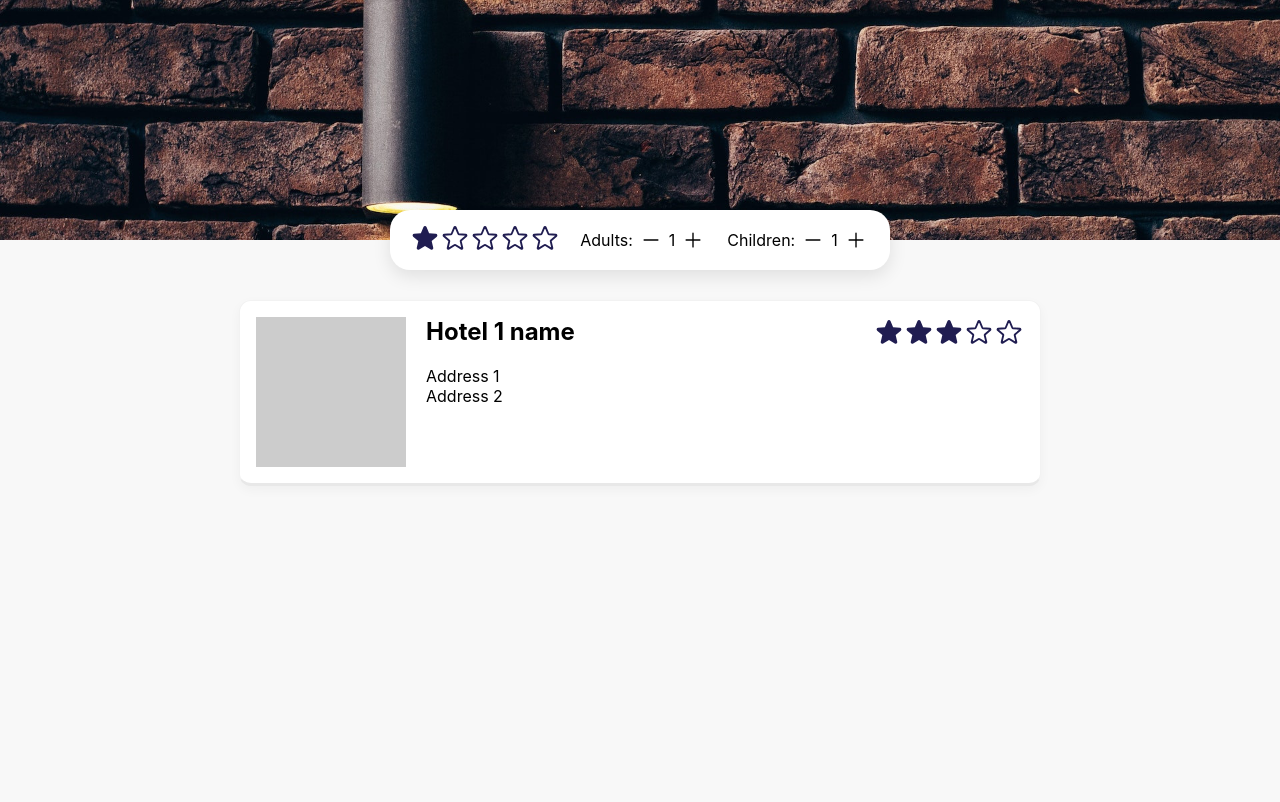
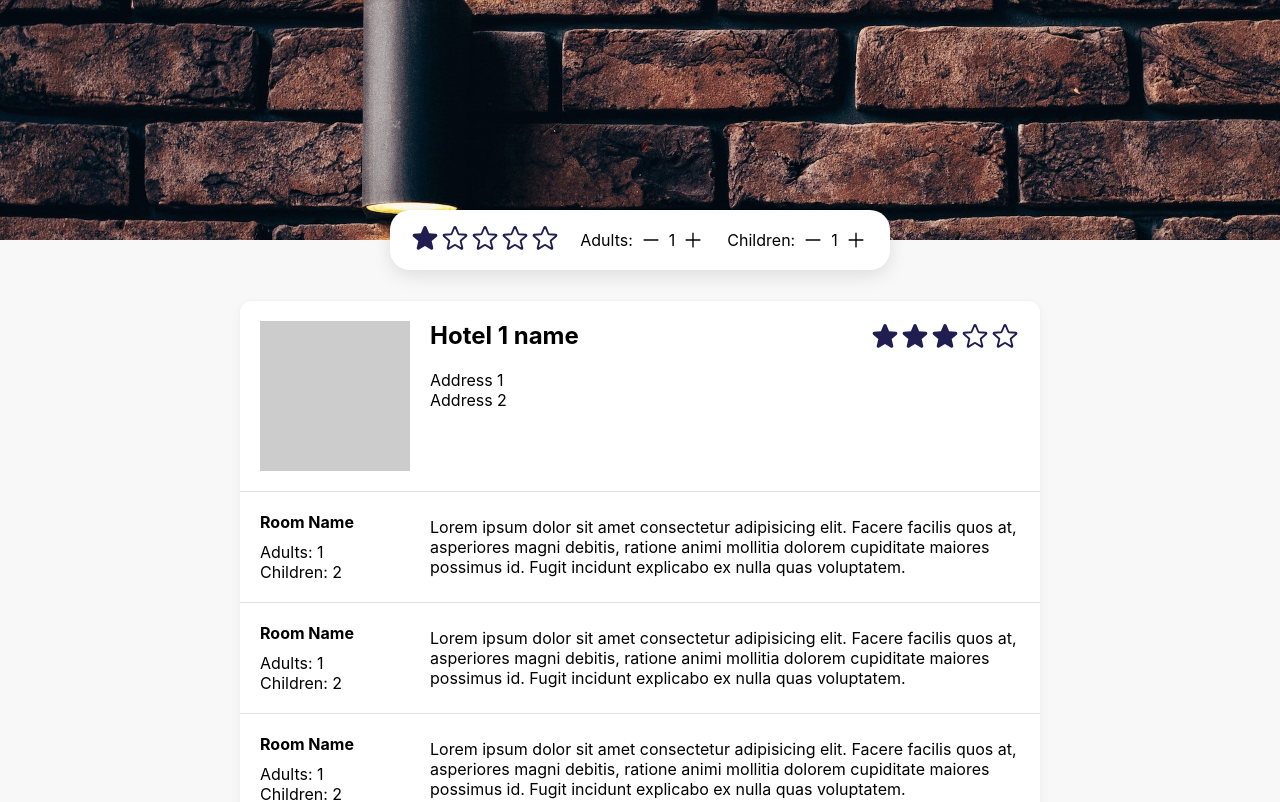
Before and after one commit to sibite/hotel-search, a React (Create React App) app: page / in a window 1280 px wide. Shown: the top 802 px of the page. Built offline with nearby package versions, Linux system fonts and the light colour scheme.

Commit message:
Add RoomsList and Room components

```diff
--- a/src/components/HotelFinder/HotelList/HotelCard.tsx
+++ b/src/components/HotelFinder/HotelList/HotelCard.tsx
@@ -1,6 +1,6 @@
 import Card from './Card';
 import HotelInfo from './HotelInfo';
-// import RoomsList from './RoomsList';
+import RoomsList from './RoomsList';
 import style from './HotelCard.module.scss';
 
 interface Props {}
@@ -8,7 +8,7 @@ interface Props {}
 const HotelCard: React.FC<Props> = () => (
   <Card className={style.card}>
     <HotelInfo />
-    {/* <RoomsList /> */}
+    <RoomsList />
   </Card>
 );
 export default HotelCard;
--- a/src/components/HotelFinder/HotelList/HotelInfo.module.scss
+++ b/src/components/HotelFinder/HotelList/HotelInfo.module.scss
@@ -2,8 +2,7 @@
   display: flex;
   box-sizing: border-box;
   width: 100%;
-  padding: 16px;
-  flex-direction: row;
+  padding: 20px;
   justify-content: flex-start;
   align-items: flex-start;
   gap: 20px;
--- a/src/components/HotelFinder/HotelList/HotelsList.tsx
+++ b/src/components/HotelFinder/HotelList/HotelsList.tsx
@@ -1,14 +1,13 @@
-import hotelsPlaceholderData from '../../../hotels-placeholder-data';
 import HotelCard from './HotelCard';
 import style from './HotelsList.module.scss';
-
-const hotels = hotelsPlaceholderData;
 
 interface Props {}
 
 const HotelsList: React.FC<Props> = () => (
   <div className={style.list}>
     <HotelCard />
+    <HotelCard />
+    <HotelCard />
   </div>
 );
 export default HotelsList;
--- /dev/null
+++ b/src/components/HotelFinder/HotelList/Room.module.scss
@@ -0,0 +1,28 @@
+.room {
+  box-sizing: border-box;
+  display: flex;
+  align-items: center;
+  padding: 20px;
+  gap: 20px;
+  width: 100%;
+  border-top: 1px solid #e2e2e2;
+}
+
+.props {
+  width: 150px;
+  flex-shrink: 0;
+
+  h3 {
+    font-size: 1rem;
+    margin-top: 0;
+    margin-bottom: 10px;
+  }
+}
+
+.description {
+  flex-grow: 1;
+
+  p {
+    margin: 0;
+  }
+}
--- /dev/null
+++ b/src/components/HotelFinder/HotelList/Room.tsx
@@ -0,0 +1,24 @@
+import style from './Room.module.scss';
+
+interface Props {}
+
+const Room: React.FC<Props> = () => (
+  <div className={style.room}>
+    <div className={style.props}>
+      <h3>Room Name</h3>
+      <p>
+        Adults: 1<br />
+        Children: 2
+      </p>
+    </div>
+    <div className={style.description}>
+      <p>
+        Lorem ipsum dolor sit amet consectetur adipisicing elit. Facere facilis
+        quos at, asperiores magni debitis, ratione animi mollitia dolorem
+        cupiditate maiores possimus id. Fugit incidunt explicabo ex nulla quas
+        voluptatem.
+      </p>
+    </div>
+  </div>
+);
+export default Room;
--- /dev/null
+++ b/src/components/HotelFinder/HotelList/RoomsList.module.scss
@@ -0,0 +1,4 @@
+.list {
+  display: flex;
+  flex-direction: column;
+}
--- /dev/null
+++ b/src/components/HotelFinder/HotelList/RoomsList.tsx
@@ -0,0 +1,13 @@
+import Room from './Room';
+import style from './RoomsList.module.scss';
+
+interface Props {}
+
+const RoomsList: React.FC<Props> = () => (
+  <div className={style.list}>
+    <Room />
+    <Room />
+    <Room />
+  </div>
+);
+export default RoomsList;
--- a/src/index.css
+++ b/src/index.css
@@ -14,6 +14,10 @@ body {
   -moz-osx-font-smoothing: grayscale;
 }
 
+p {
+  margin: 0;
+}
+
 code {
   font-family: source-code-pro, Menlo, Monaco, Consolas, 'Courier New',
     monospace;
```
